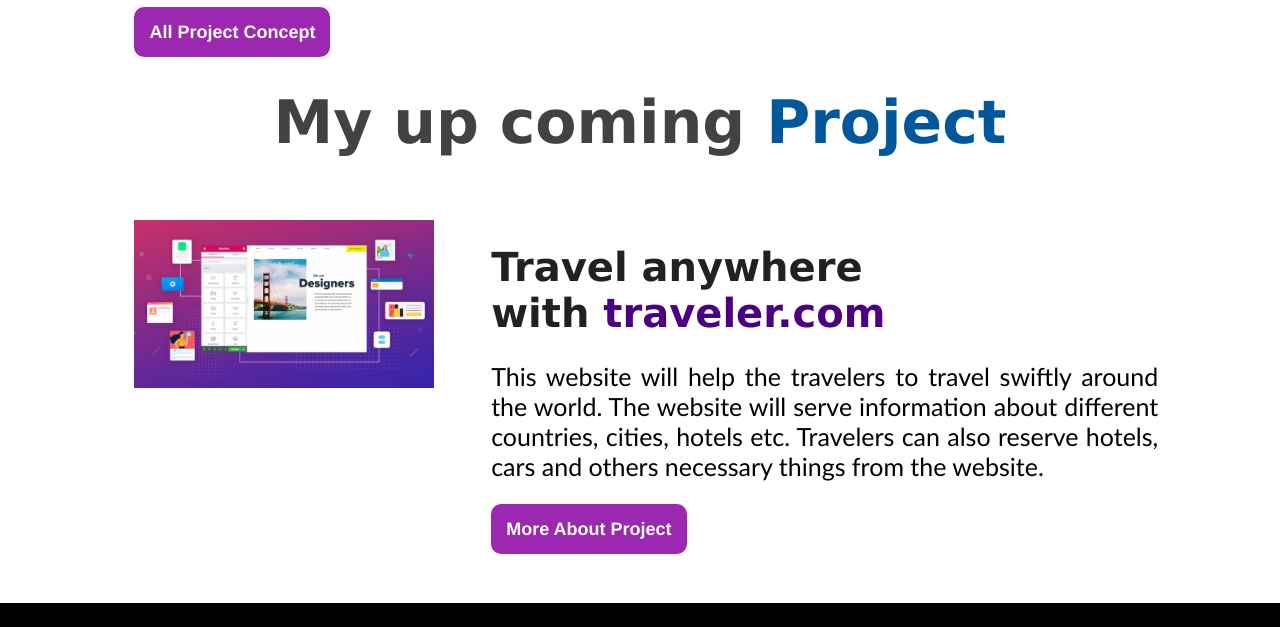
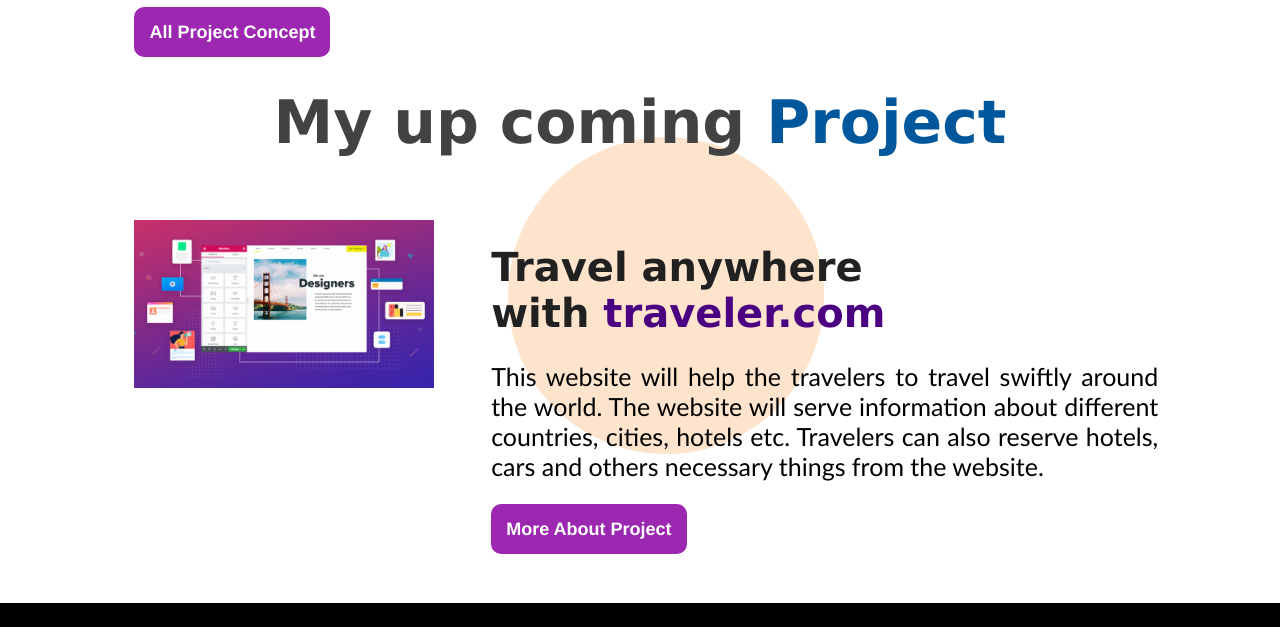
Before and after one commit to limonzishad/assignmentOne, a plain HTML site: page index.html in a window 1280 px wide. Shown: the part 2201-2828 px from the top of the page. Drawn offline with Linux system fonts and the light colour scheme; the site is published under a folder, as on GitHub Pages, so addresses that start at the root find nothing; a web font is replaced by a local one.

Commit message:
background issue fixed

```diff
--- a/css/style.css
+++ b/css/style.css
@@ -150,7 +150,7 @@ h3{
 }
 
 .backgroundImage{
-    background-image: url(/images/shape-5.png);
+    background-image: url(../images/shape-5.png);
     background-repeat: no-repeat;
     background-size: 25% 70%;
     background-position: 500px 50px;
```
